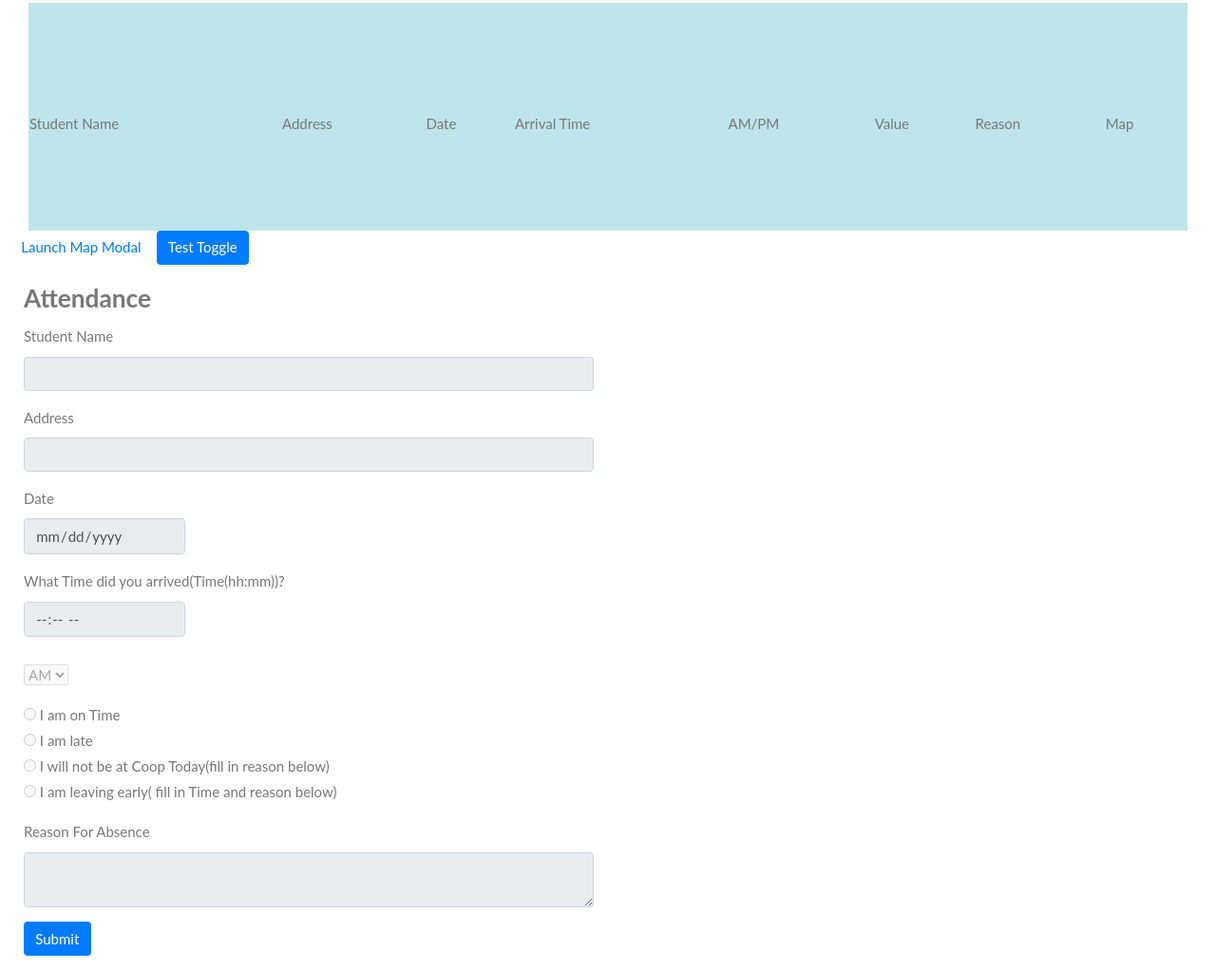
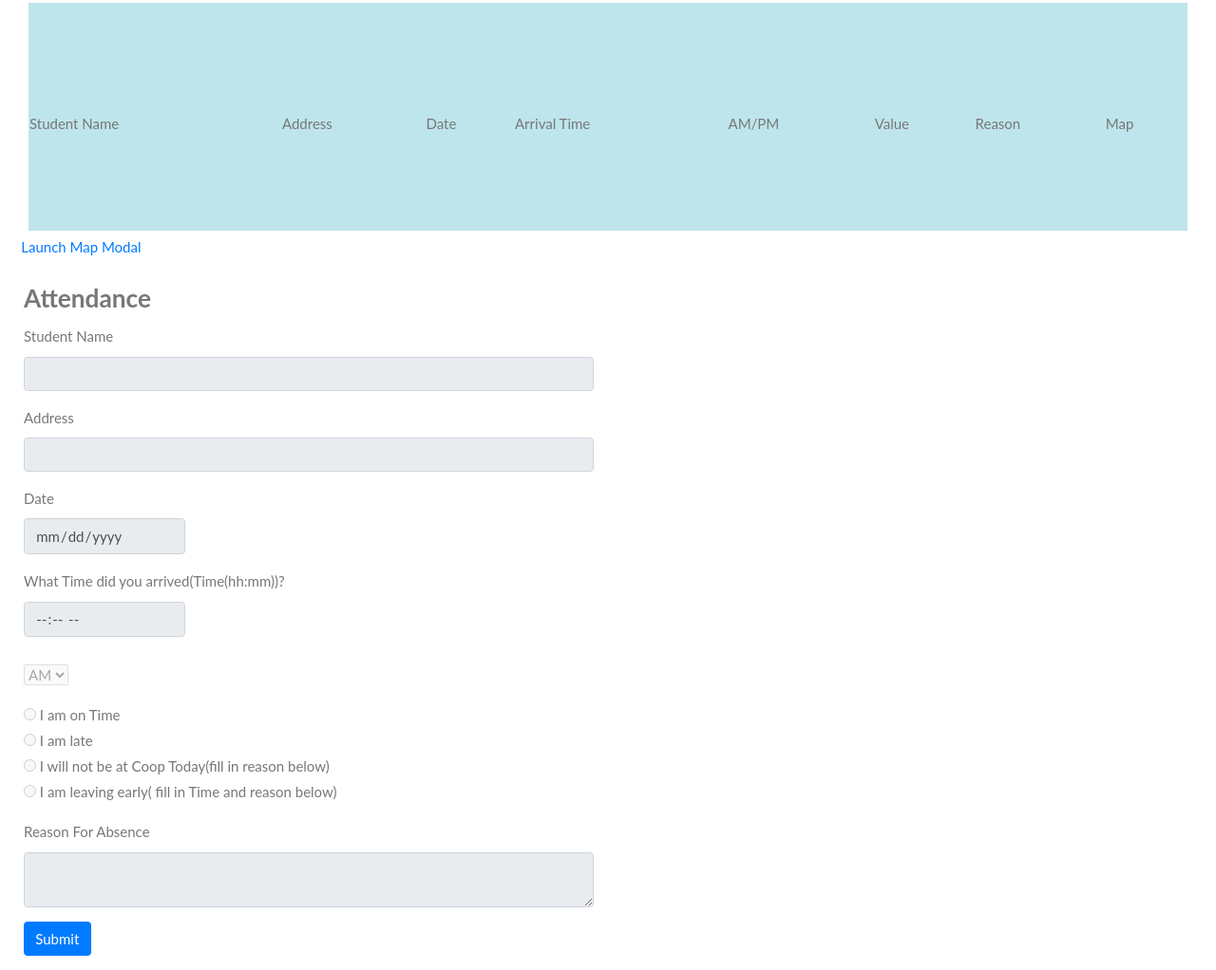
Before and after one commit to paololavita/Class_Project_One, a plain HTML site: page index.html in a window 1280 px wide. Shown: the part 1010-2032 px from the top of the page at 95% size. Drawn offline with nearby package versions, Linux system fonts and the light colour scheme; some packages are replaced by stand-ins of ours; no server answers.

Commit message:
3rd Index Push

```diff
--- a/index.html
+++ b/index.html
@@ -25,7 +25,6 @@
 
   <!-- Facebook SDK for javascript BEGIN HERE-->
     <script>
-
 
     function undisableTxt() {
         document.getElementById('sname').disabled = false;
@@ -189,7 +188,6 @@
     </div>
     <!-- /.modal -->
 
-    <button class="btn btn-primary" id="test-button" type="submit">Test Toggle</button>
 
                             <!-- Add Student  -->
             <div class="row card-secondary">
```
